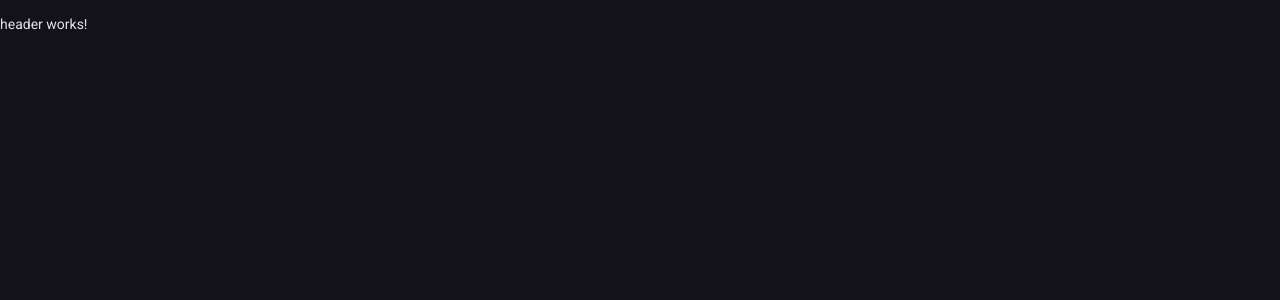
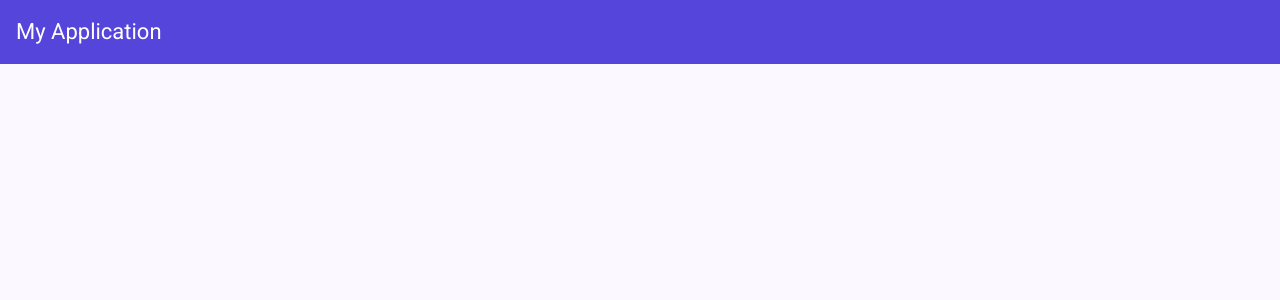
Before and after one commit to eduardobertozi/gerenciador-financeiro, an Angular app: page / in a window 1280 px wide. Shown: the top 300 px of the page. Built offline with nearby package versions, Linux system fonts and the light colour scheme.

Commit message:
feat: adiciona header usando toolbar do material

```diff
--- a/src/app/core/layout/components/header/header.html
+++ b/src/app/core/layout/components/header/header.html
@@ -1 +1,5 @@
-<p>header works!</p>
+<header>
+  <mat-toolbar>
+    <span>My Application</span>
+  </mat-toolbar>
+</header>
--- a/src/app/core/layout/components/header/header.ts
+++ b/src/app/core/layout/components/header/header.ts
@@ -1,8 +1,9 @@
 import { Component } from '@angular/core';
+import { MatToolbarModule } from '@angular/material/toolbar';
 
 @Component({
   selector: 'app-header',
-  imports: [],
+  imports: [MatToolbarModule],
   templateUrl: './header.html',
   styleUrl: './header.scss'
 })
--- a/src/styles.scss
+++ b/src/styles.scss
@@ -6,6 +6,7 @@
 // custom components at https://material.angular.dev/guide/theming
 @use '@angular/material' as mat;
 @use 'styles/theme-colors' as theme-colors;
+@use 'styles/overrides/toolbar';
 
 html {
   @include mat.theme((
@@ -22,7 +23,7 @@ body {
   // Default the application to a light color theme. This can be changed to
   // `dark` to enable the dark color theme, or to `light dark` to defer to the
   // user's system settings.
-  color-scheme: dark;
+  color-scheme: light;
 
   // Set a default background, font and text colors for the application using
   // Angular Material's system-level CSS variables. Learn more about these
--- /dev/null
+++ b/src/styles/overrides/toolbar.scss
@@ -0,0 +1,9 @@
+@use '@angular/material' as mat;
+
+// Customize the entire app. Change :root to your selector if you want to scope the styles.
+:root {
+  @include mat.toolbar-overrides((
+    container-background-color: var(--mat-sys-primary),
+    container-text-color: var(--mat-sys-on-primary),
+  ));
+}
```
